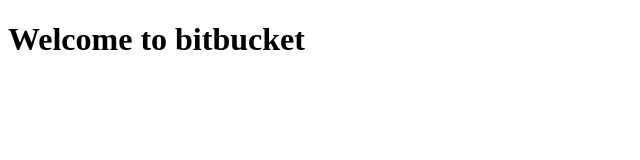
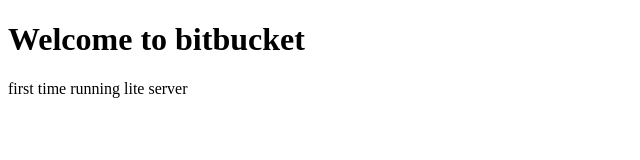
Before and after one commit to Teja1099/git-test, a website: page index.html in a window 1280 px wide. Shown: the whole page, without its empty margins (0-640 px from the left). Drawn offline with Linux system fonts and the light colour scheme.

Commit message:
second commit

```diff
--- a/index.html
+++ b/index.html
@@ -7,6 +7,7 @@
 
 <body>
     <h1>Welcome to bitbucket</h1>
+    <p>first time running lite server</p>
 </body>
 
 </html>
```
Also changed, not shown: package.json (added, +20 -0 lines), 2 other files.
